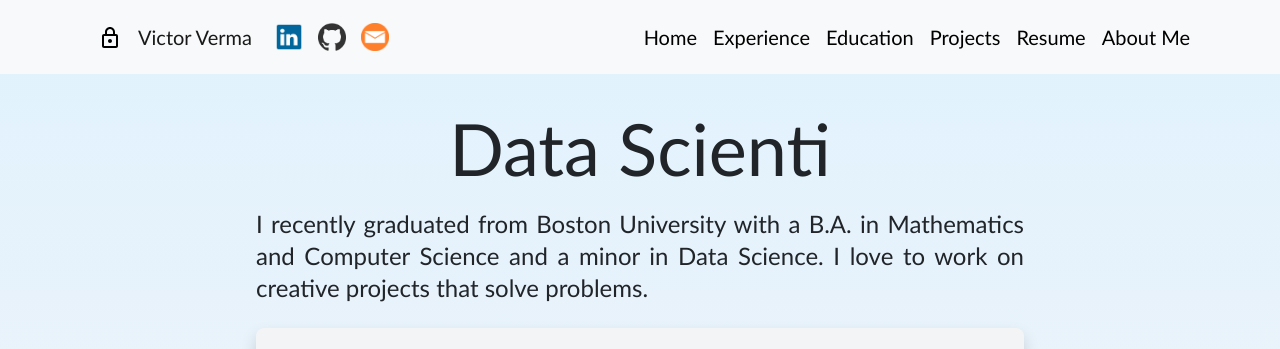
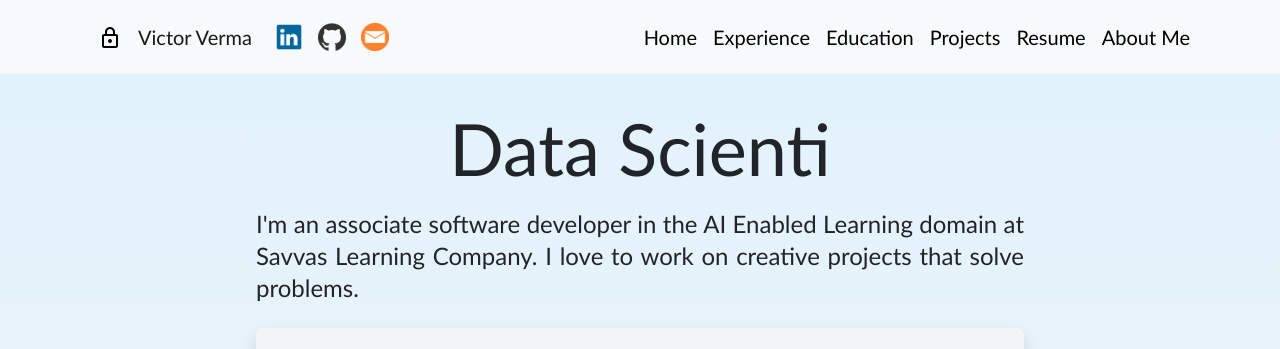
Before and after one commit to victorverma3/Portfolio, a React (Vite) app in the folder frontend/: page / in a window 1280 px wide. Shown: the top 349 px of the page. Built offline with nearby package versions, Linux system fonts and the light colour scheme; no server answers.

Commit message:
updated home text

```diff
--- a/frontend/src/pages/home/Home.tsx
+++ b/frontend/src/pages/home/Home.tsx
@@ -10,10 +10,9 @@ const Home = () => {
             <div className="w-screen sm:min-h-[65vh] pt-20 sm:pt-28">
                 <HomeTitle />
                 <p className="w-3/5 max-w-3xl m-auto pt-6 text-xl text-justify sm:w-[60vw] sm:text-2xl sm:mb-12 2xl:text-3xl">
-                    I recently graduated from Boston University with a B.A. in
-                    Mathematics and Computer Science and a minor in Data
-                    Science. I love to work on creative projects that solve
-                    problems.
+                    I'm an associate software developer in the AI Enabled
+                    Learning domain at Savvas Learning Company. I love to work
+                    on creative projects that solve problems.
                 </p>
                 <Featured />
             </div>
```
